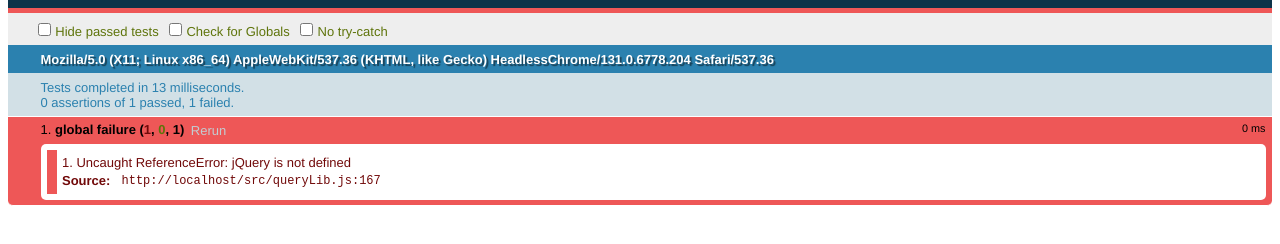
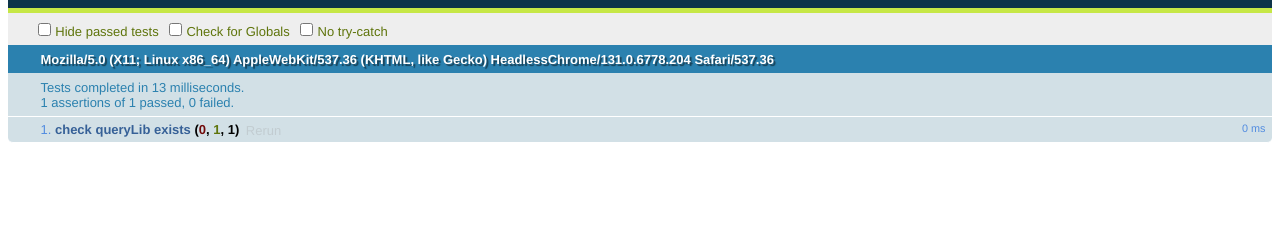
Before and after one commit to jonathan-fielding/queryLib, a website: page test/index.html in a window 1280 px wide. Shown: the part 48-292 px from the top of the page. Drawn offline with Linux system fonts and the light colour scheme.

Commit message:
updated queryLib tests to not fall over

```diff
--- a/src/queryLib.js
+++ b/src/queryLib.js
@@ -1,4 +1,4 @@
-;(function ( $, window, document, undefined ) {
+;(function (window, document, undefined ) {
 	var doc = window.document,
 		docElem = doc.documentElement,
 		head = doc.getElementsByTagName( "head" )[0] || docElem,
@@ -164,4 +164,4 @@
     	window.queryLib.cached = instance;
 	};
 
-})( jQuery, window, document );
+})(window, document);
--- a/test/index.html
+++ b/test/index.html
@@ -12,7 +12,11 @@
         <script src="resources/qunit.js"></script>
         <script src="../src/queryLib.js"></script>
         <script>
+            test("check queryLib exists", function() {
 
+
+                ok(typeof queryLib !== "undefined", "Passed");
+            });
 
         </script>
     </body>
```
Also changed, not shown: dist/queryLib.min.js (added), 1 other file.
